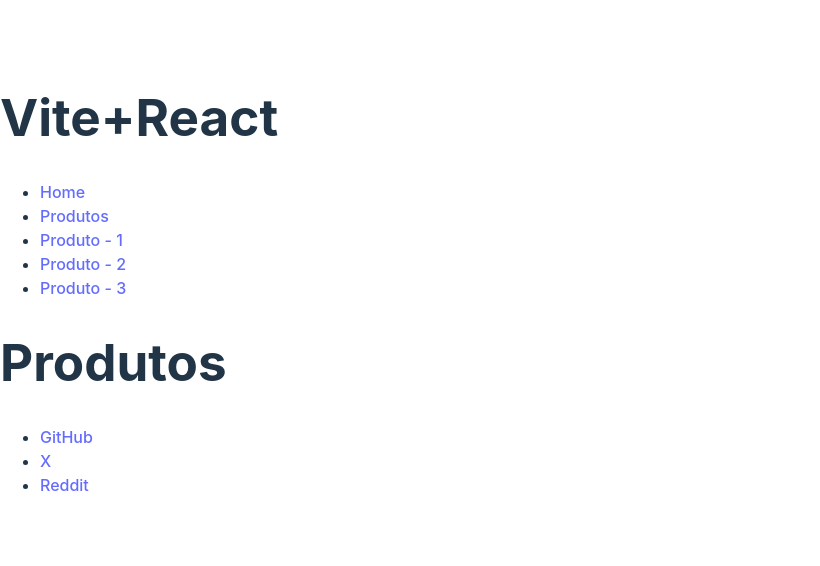
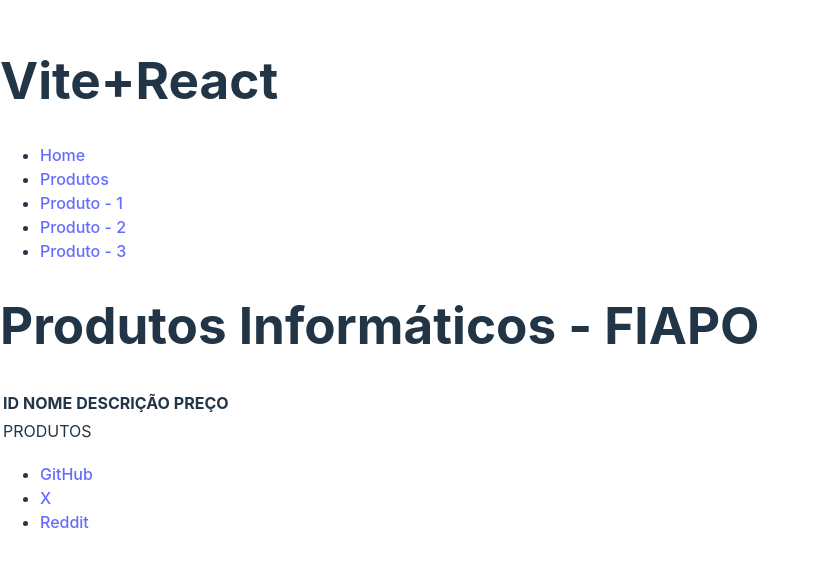
Before and after one commit to jaisycibele/spa-1tdspf-1, a React (Vite) app: page /produtos in a window 1280 px wide. Shown: the part 116-682 px from the top of the page, without its empty margins (0-820 px from the left). Built offline with nearby package versions, Linux system fonts and the light colour scheme.

Commit message:
Tabela de produtos criada com estrutura HTML

```diff
--- a/src/routes/Produtos.jsx
+++ b/src/routes/Produtos.jsx
@@ -1,7 +1,25 @@
 export default function Produtos() {
-    return (
-      <>
-          <h1>Produtos</h1>
-      </>
-    )
-  }
+  return (
+    <>
+      <h1>Produtos Informáticos - FIAPO</h1>
+      <table>
+        <thead>
+          <tr>
+            <th>ID</th>
+            <th>NOME</th>
+            <th>DESCRIÇÃO</th>
+            <th>PREÇO</th>
+          </tr>
+        </thead>
+          <tbody>
+
+          </tbody>
+
+          <tfoot>
+            <td colSpan={3}>PRODUTOS</td>
+          </tfoot>
+      </table>
+
+    </>
+  )
+}
```
Also changed, not shown: 1 other file (tests, documents, lock files or other folders).
